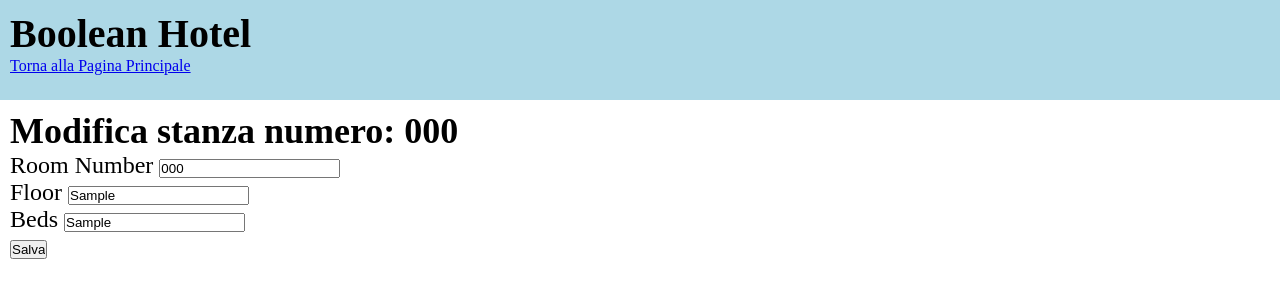
After one commit to sara-lusa/php-hotel-crud, a PHP site: page /php-hotel-crud/update/edit.php?id=1 in a window 1280 px wide. The commit adds this page. Shown: the top 300 px of the page. Run offline with PHP 8.4, Linux system fonts and the light colour scheme; tables that the repository leaves empty or names only in its code hold one stand-in row (values such as "Sample post").

Commit message:
Aggiunto update

```diff
--- /dev/null
+++ b/update/edit.php
@@ -0,0 +1,23 @@
+<?php include __DIR__ . '/server.php'; ?>
+<?php include __DIR__ . '/../env.php'; ?>
+<?php include __DIR__ . '/../partials/header.php'; ?>
+
+<main>
+  <h2>Modifica stanza numero: <?php echo $room['room_number']; ?></h2>
+
+  <form action="<?php echo $base_path . '/update/update.php'; ?>" method="post">
+    <input type="hidden" name="roomid" value="<?php echo $room['id']; ?>">
+
+    <label>Room Number</label>
+    <input type="text" name="roomnumber" value="<?php echo $room['room_number']; ?>"><br>
+
+    <label>Floor</label>
+    <input type="text" name="roomfloor" value="<?php echo $room['floor']; ?>"><br>
+
+    <label>Beds</label>
+    <input type="text" name="roombeds" value="<?php echo $room['beds']; ?>"><br>
+
+    <input type="submit" name="submit" value="Salva">
+
+  </form>
+</main>
--- /dev/null
+++ b/update/server.php
@@ -0,0 +1,16 @@
+<?php
+include __DIR__ . '/../database.php';
+
+$room_id = $_GET['id'];
+
+$sql = "SELECT * FROM `stanze` WHERE `id` = $room_id";
+$result = $conn->query($sql);
+
+if ($result) {
+  $room = $result->fetch_assoc();
+
+} else {
+  die("Query error");
+}
+$conn->close();
+?>
```
Also changed, not shown: index.php (+8 -0 lines), update/update.php (added, +20 -0 lines).
